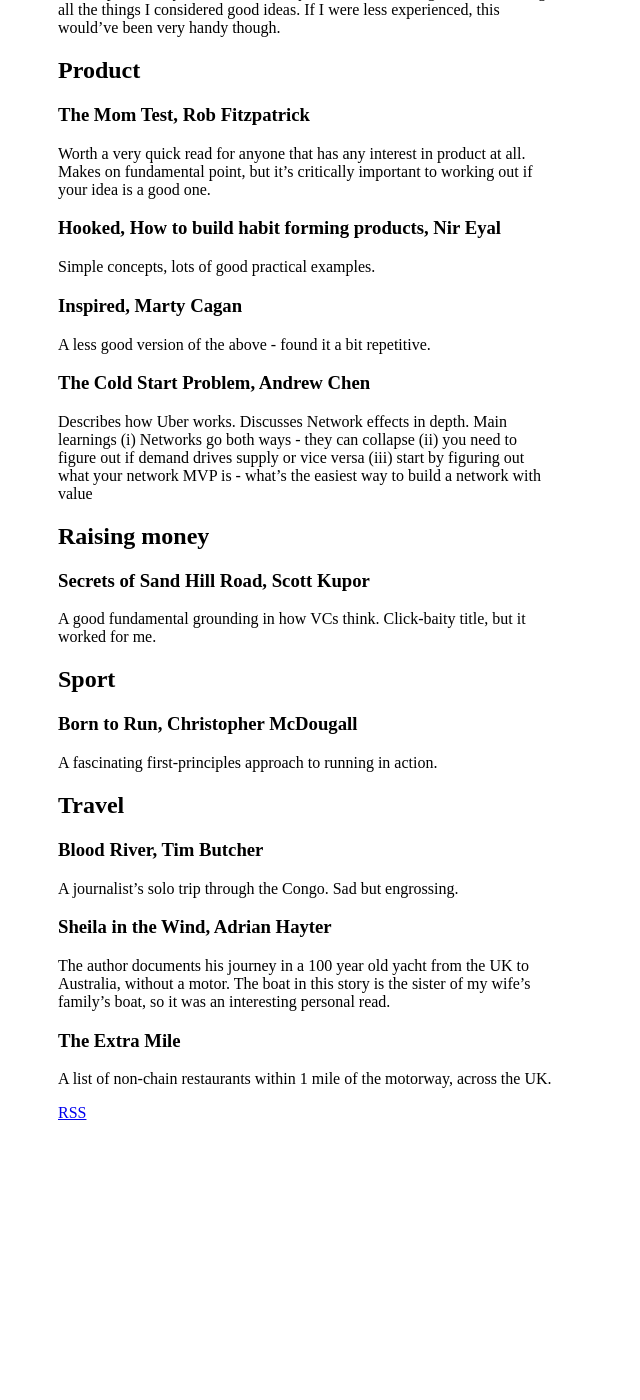
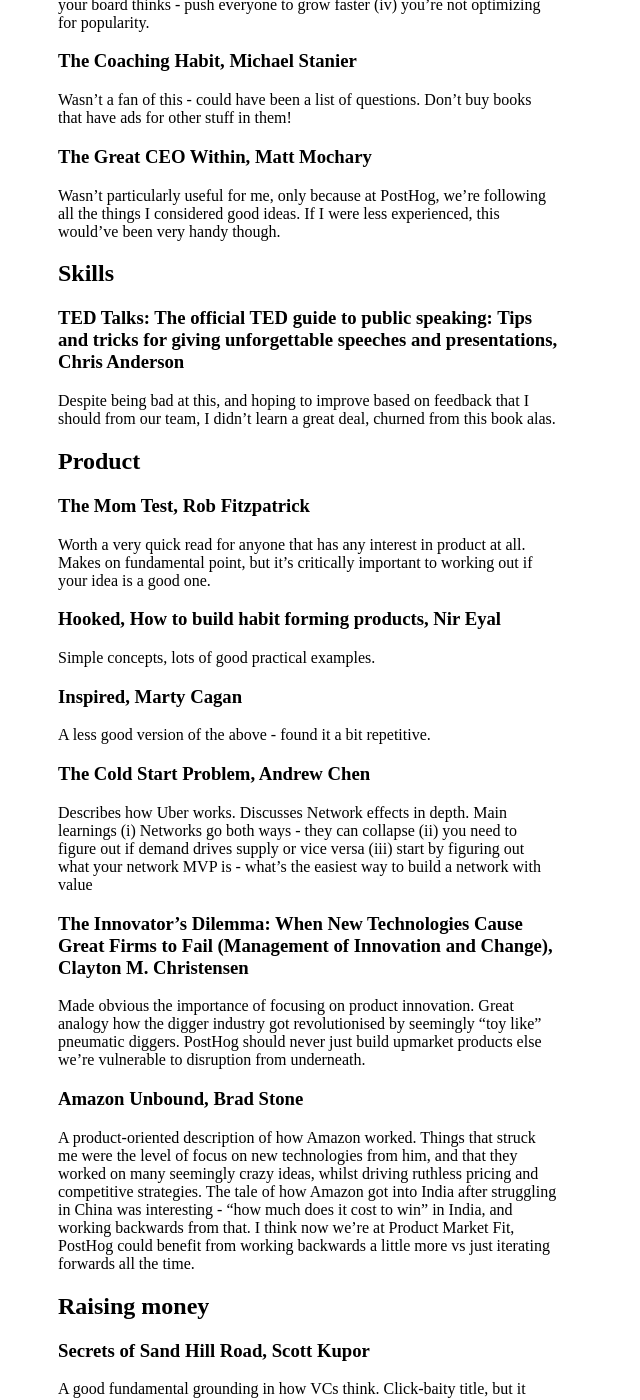
Before and after one commit to jamesefhawkins/jamesefhawkins.github.io, a Jekyll site: the page built from reading/index.md, in a window 1280 px wide and 1400 px high, scrolled down 2594 px. Shown: the whole window, without its empty margins (0-640 px from the left). Built offline with Jekyll 4.4.1, drawn with Linux system fonts in a browser that asks for light colours; before the commit the page ends 3782 px from its top, so only the background shows below that; some of the changed text lies outside the part shown.

Commit message:
mo' books mo' knowledge

```diff
--- a/reading/index.md
+++ b/reading/index.md
@@ -23,6 +23,10 @@
 ### Confessions of an Advertising Man, David Ogilvy
 
 A touch arrogant, but really interesting how it touches on the detail of running a huge advertising agency. The scale of the campaigns (how do we improve Puerto Rico's economy / advertise the USA / etc), and the day-to-day pain of finding and managing the right team, and how they dealt with clients, is what I enjoyed reading about the most. Made me want to go back through how we do brand.
+
+### Elon Musk, Walter Isaacson
+
+Stereotypical of me to read this, but whatever. I was particularly struck by how _relatively_ sensible the businesses are that he builds. For example, "make life multiplanetary" starts with creating a real company that makes actual money by shipping things into space, not starting with ie creating a lunar base using a near infinite amount of venture capital. His management style was interesting - ruthless in it's simplicity, forcing change through hiring/firing people ie if someone can't do X, then he finds someone that will, repeatedly. Also his childhood sounded like it sucked. I am a fan of his overall.
 
 ## Design
 
@@ -96,6 +100,12 @@
 
 Wasn't particularly useful for me, only because at PostHog, we're following all the things I considered good ideas. If I were less experienced, this would've been very handy though.
 
+## Skills
+
+### TED Talks: The official TED guide to public speaking: Tips and tricks for giving unforgettable speeches and presentations, Chris Anderson
+
+Despite being bad at this, and hoping to improve based on feedback that I should from our team, I didn't learn a great deal, churned from this book alas.
+
 ## Product
 
 ### The Mom Test, Rob Fitzpatrick
@@ -114,11 +124,23 @@
 
 Describes how Uber works. Discusses Network effects in depth. Main learnings (i) Networks go both ways - they can collapse (ii) you need to figure out if demand drives supply or vice versa (iii) start by figuring out what your network MVP is - what's the easiest way to build a network with value
 
+### The Innovator's Dilemma: When New Technologies Cause Great Firms to Fail (Management of Innovation and Change), Clayton M. Christensen
+
+Made obvious the importance of focusing on product innovation. Great analogy how the digger industry got revolutionised by seemingly "toy like" pneumatic diggers. PostHog should never just build upmarket products else we're vulnerable to disruption from underneath.
+
+### Amazon Unbound, Brad Stone
+
+A product-oriented description of how Amazon worked. Things that struck me were the level of focus on new technologies from him, and that they worked on many seemingly crazy ideas, whilst driving ruthless pricing and competitive strategies. The tale of how Amazon got into India after struggling in China was interesting - "how much does it cost to win" in India, and working backwards from that. I think now we're at Product Market Fit, PostHog could benefit from working backwards a little more vs just iterating forwards all the time.
+
 ## Raising money
 
 ### Secrets of Sand Hill Road, Scott Kupor
 
 A good fundamental grounding in how VCs think. Click-baity title, but it worked for me.
+
+### Chaos Monkeys: Inside the Silicon Valley Money Machine, Antonio Garcia Martinez
+
+This book would have been more interesting had I not done YC myself. A bit of a look at how M&A works from the bigger tech companies for their acquisitions of small companies.
 
 ## Sport
 
```
